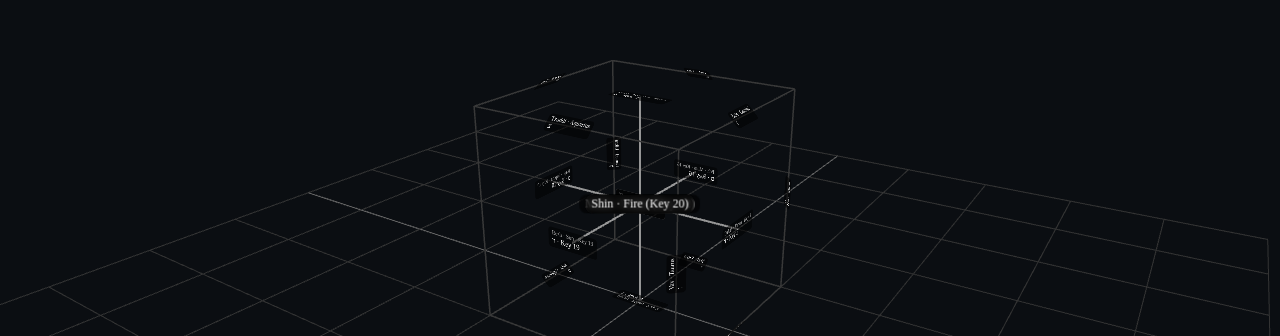
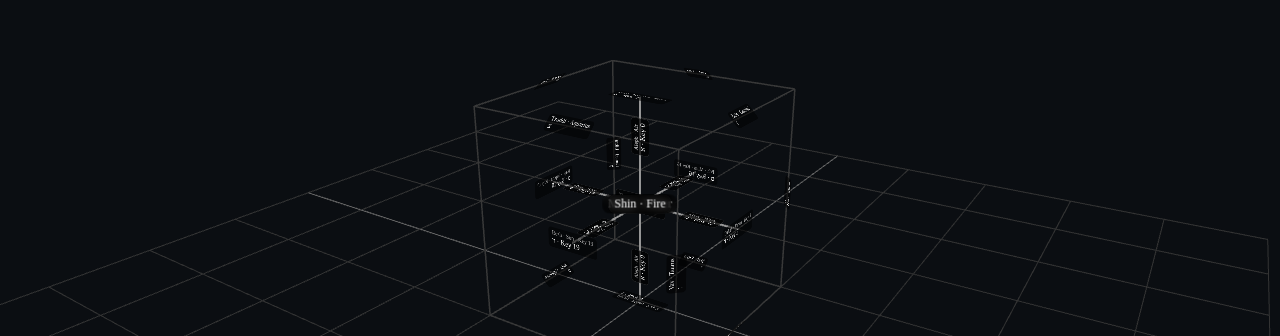
Before and after one commit to kmack/cube-of-space, a React (Vite) app: page / in a window 1280 px wide. Shown: the part 196-532 px from the top of the page. Built offline with nearby package versions, Linux system fonts and the light colour scheme.

Commit message:
Mother letter labels are now offset

```diff
--- a/src/cube-of-space.tsx
+++ b/src/cube-of-space.tsx
@@ -38,14 +38,17 @@ type Edge = {
 
 type Axis = {
   label: string;
-  from: Vec3;
-  to: Vec3;
+  letter: string;
+  key: string;
+  from: Vec3; // axis start
+  to: Vec3; // axis end
+  normal: Vec3; // preferred “up/out” direction for label plane
 };
 
 // ---- Config ----
-
 const SIZE = 2; // cube side length in world units
 const HALF = SIZE / 2;
+const MOTHER_OFFSET = SIZE * 0.18; // tweak 0.12–0.25 to taste
 
 // Faces (double letters / planets)
 const faces: Face[] = [
@@ -210,12 +213,79 @@ const edges: Edge[] = [
 // Mother letters (internal axes)
 const axes: Axis[] = [
   // Aleph: Above <-> Below (Y axis)
-  { label: "Aleph · Air (Key 0)", from: [0, -HALF, 0], to: [0, +HALF, 0] },
+  {
+    label: "Aleph · Air",
+    letter: "א",
+    key: "0",
+    from: [0, -HALF, 0],
+    to: [0, +HALF, 0],
+    normal: [0, 0, 1], // use +Z as label “up”
+  },
   // Mem: East <-> West (X axis)
-  { label: "Mem · Water (Key 12)", from: [-HALF, 0, 0], to: [+HALF, 0, 0] },
+  {
+    label: "Mem · Water",
+    letter: "מ",
+    key: "12",
+    from: [-HALF, 0, 0],
+    to: [+HALF, 0, 0],
+    normal: [0, 1, 0], // use +Y as label “up”
+  },
   // Shin: South <-> North (Z axis)
-  { label: "Shin · Fire (Key 20)", from: [0, 0, -HALF], to: [0, 0, +HALF] },
+  {
+    label: "Shin · Fire",
+    letter: "ש",
+    key: "20",
+    from: [0, 0, -HALF],
+    to: [0, 0, +HALF],
+    normal: [0, 1, 0], // use +Y as label “up”
+  },
 ];
+
+function MotherLabels() {
+  return (
+    <>
+      {axes.map((a, i) => {
+        // tangent along the axis
+        const t = new THREE.Vector3(
+          a.to[0] - a.from[0],
+          a.to[1] - a.from[1],
+          a.to[2] - a.from[2]
+        ).normalize();
+
+        // positions: one label near each end, pulled inward by MOTHER_OFFSET
+        const fromPos = new THREE.Vector3(...a.from).add(
+          t.clone().multiplyScalar(MOTHER_OFFSET)
+        ) as unknown as Vec3;
+        const toPos = new THREE.Vector3(...a.to).add(
+          t.clone().multiplyScalar(-MOTHER_OFFSET)
+        ) as unknown as Vec3;
+
+        // orient both labels using the same basis (normal = a.normal, tangent = t)
+        const rot = eulerFromNormalAndTangent(a.normal, [t.x, t.y, t.z]);
+
+        const Tag = ({ pos }: { pos: Vec3 }) => (
+          <group position={pos} rotation={rot}>
+            <Html center transform distanceFactor={1.5}>
+              <div style={tagStyleStrong}>
+                <div style={{ fontSize: 14, opacity: 0.8 }}>{a.label}</div>
+                <div style={{ fontSize: 18 }}>
+                  {a.letter} · Key {a.key}
+                </div>
+              </div>
+            </Html>
+          </group>
+        );
+
+        return (
+          <React.Fragment key={i}>
+            <Tag pos={fromPos} />
+            <Tag pos={toPos} />
+          </React.Fragment>
+        );
+      })}
+    </>
+  );
+}
 
 // ---- Components ----
 
@@ -388,6 +458,7 @@ export default function CubeOfSpace() {
       <FaceLabels />
       <EdgeLabels />
       <AxesLines />
+      <MotherLabels />
     </Canvas>
   );
 }
```
